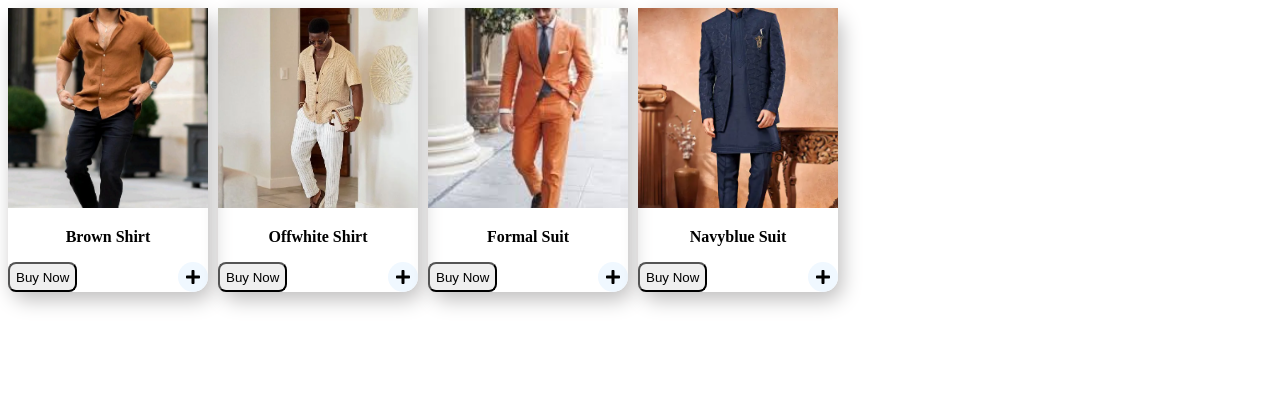
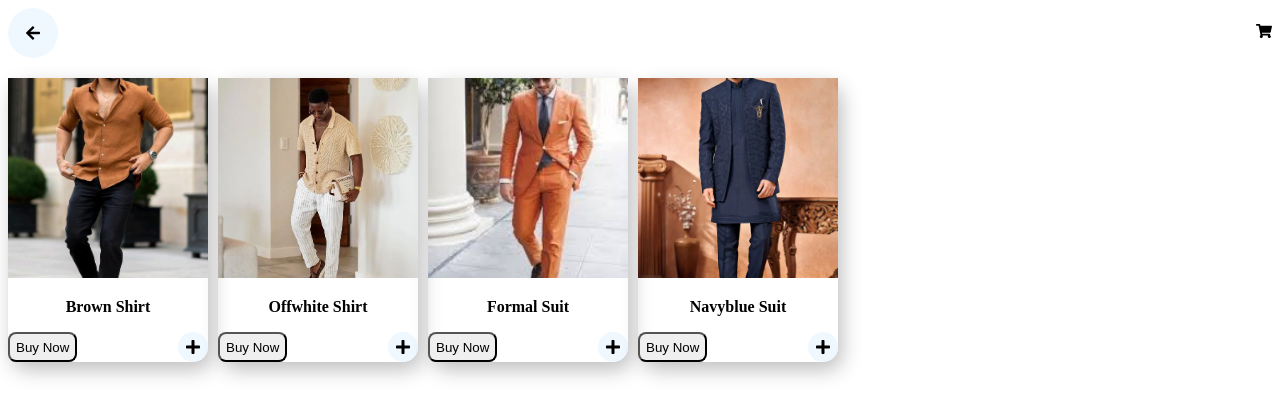
Before and after one commit to Ristachaudhary/store-mobile-website, a React (Vite) app: page /men in a window 1280 px wide. Shown: the top 416 px of the page. Built offline with nearby package versions, Linux system fonts and the light colour scheme.

Commit message:
Added header to Product Container

```diff
--- /dev/null
+++ b/src/Components/Header/index.jsx
@@ -0,0 +1,15 @@
+import React from "react";
+import "./style.css";
+import { FaShoppingCart } from "react-icons/fa";
+import { FaArrowLeft } from "react-icons/fa";
+const Header = () =>{
+    return (
+<div className="header-container">
+    <div className="header-left-arrow-icon">
+    <FaArrowLeft />
+    </div>
+ <div><FaShoppingCart className="cart-icon" /></div>
+</div>
+    )
+}
+export default Header;
--- /dev/null
+++ b/src/Components/Header/style.css
@@ -0,0 +1,15 @@
+.header-container{
+    display: flex;
+    justify-content: space-between;
+    align-items: center;
+    margin-bottom: 20px;
+}
+.header-left-arrow-icon{
+    display: flex;
+    justify-content: center;
+    align-items: center;
+    width: 50px;
+    height: 50px;
+    border-radius: 50%;
+    background-color: aliceblue;
+}
--- a/src/Components/ProductComponent/index.jsx
+++ b/src/Components/ProductComponent/index.jsx
@@ -1,7 +1,6 @@
 import React, { useState } from "react";
 import "./style.css";
 import { FaPlus, FaMinus } from "react-icons/fa";
-
 const ProductComponent = (props) => {
 //   const [showBuyNowBtn, setShowBuyNowBtn] = useState(true);
   const [count, setCount] = useState(0);
@@ -16,7 +15,8 @@ const ProductComponent = (props) => {
   }
 
   return (
-    <div className="product_comp_parent_buynowBtn_container">
+
+ <div className="product_comp_parent_buynowBtn_container">
       <div className="product_comp_parent_container_img_text">
         <img src={props.image} className="product_comp_container_img" />
         <div className="product_comp_text">
@@ -47,6 +47,7 @@ const ProductComponent = (props) => {
         </div>
       </div>
     </div>
+
   );
 };
 export default ProductComponent;
--- a/src/Components/ProductContainer/index.jsx
+++ b/src/Components/ProductContainer/index.jsx
@@ -3,6 +3,8 @@ import ProductComponent from "../ProductComponent";
 import "./style.css";
 import Data from "../Data/product";
 import {useLocation} from "react-router-dom";
+import Header from "../Header";
+
 
 
 // find the path
@@ -27,7 +29,9 @@ const ProductContainer = () =>{
 //  It is a shortcut to access an object property dynamically using bracket notation.
 
     return(
-<div className="product-container-parent-container">
+        <>
+        <Header/>
+        <div className="product-container-parent-container">
     {
         programDataByRoute.map((item, index)=>(
 
@@ -39,6 +43,8 @@ const ProductContainer = () =>{
     )
     }
 </div>
+        </>
+
     )
 }
 export default ProductContainer;
```
